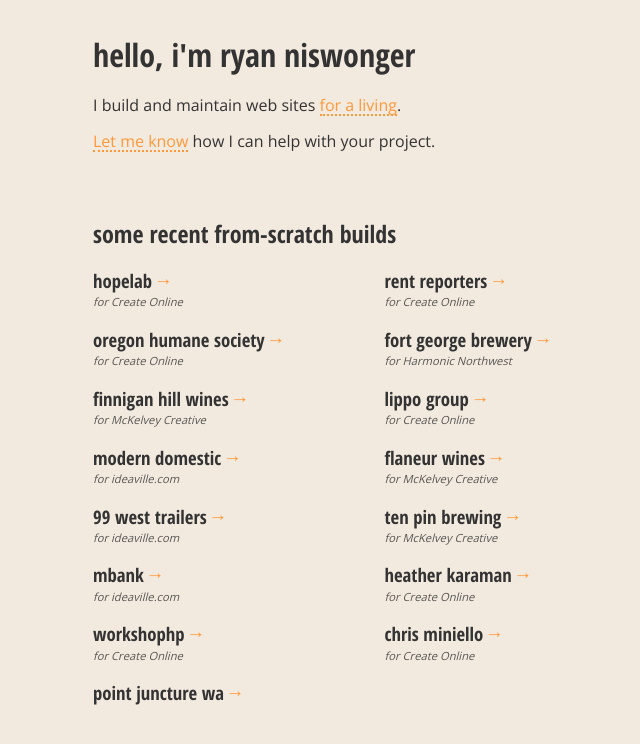
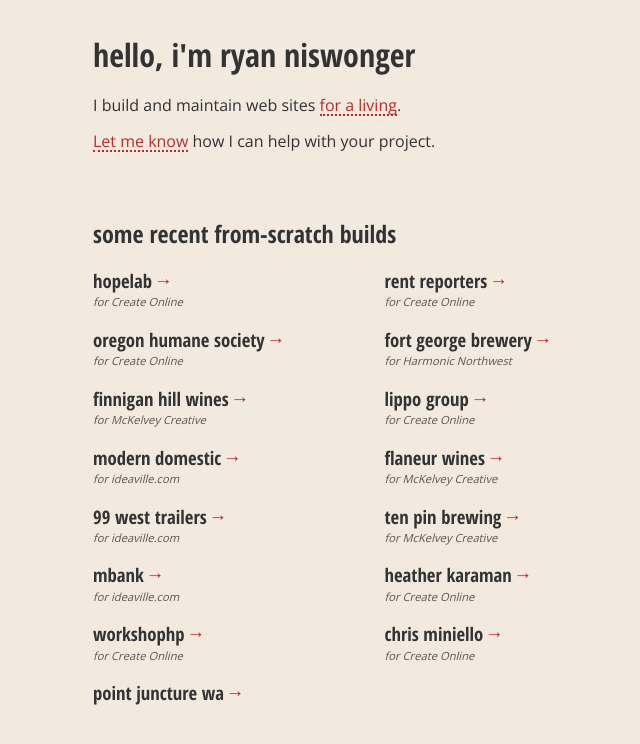
Before and after one commit to rniswonger/rniswonger.github.io, a Jekyll site: the page built from index.html, in a window 1280 px wide. Shown: the top 744 px of the page, without its empty margins (272-912 px from the left). Built offline with Jekyll 4.4.1, drawn with Linux system fonts in a browser that asks for light colours; nearby versions of some CDN libraries.

Commit message:
update color handling and link color

```diff
--- a/assets/css/style.scss
+++ b/assets/css/style.scss
@@ -1,12 +1,15 @@
 ---
 ---
+$bg-color   : #F2EADF;
+$text-color : #333;
+$link-color : #b92a2a;
 
 body {
-  background-color: #F2EADF;
+  background-color: $bg-color;
   font: {
     family: "Open Sans", sans-serif;
   }
-  color: #333;
+  color: $text-color;
 }
 
 h1, h2, h3, h4, h5, h6 {
@@ -16,7 +19,7 @@
 
 a {
   display: inline-block;
-  color: #FE9839;
+  color: $link-color;
   text-decoration: none;
   border-bottom: 2px dotted;
   outline: none;
@@ -83,7 +86,7 @@
         overflow: hidden;
         vertical-align: center;
         transition: all 250ms;
-        color: #FE9839;
+        color: $link-color;
         line-height: 20px;
         margin-left: .1em;
       }
```
